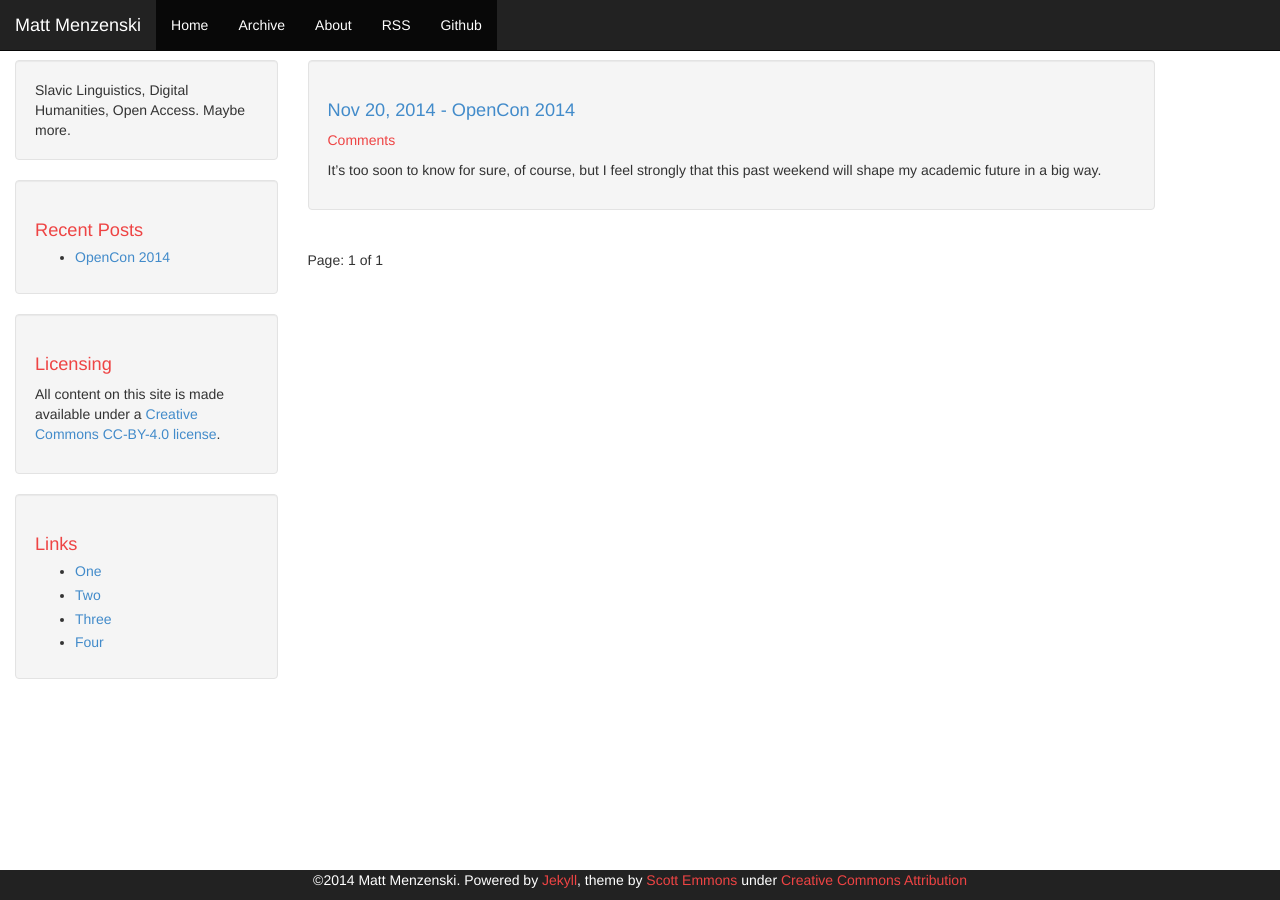
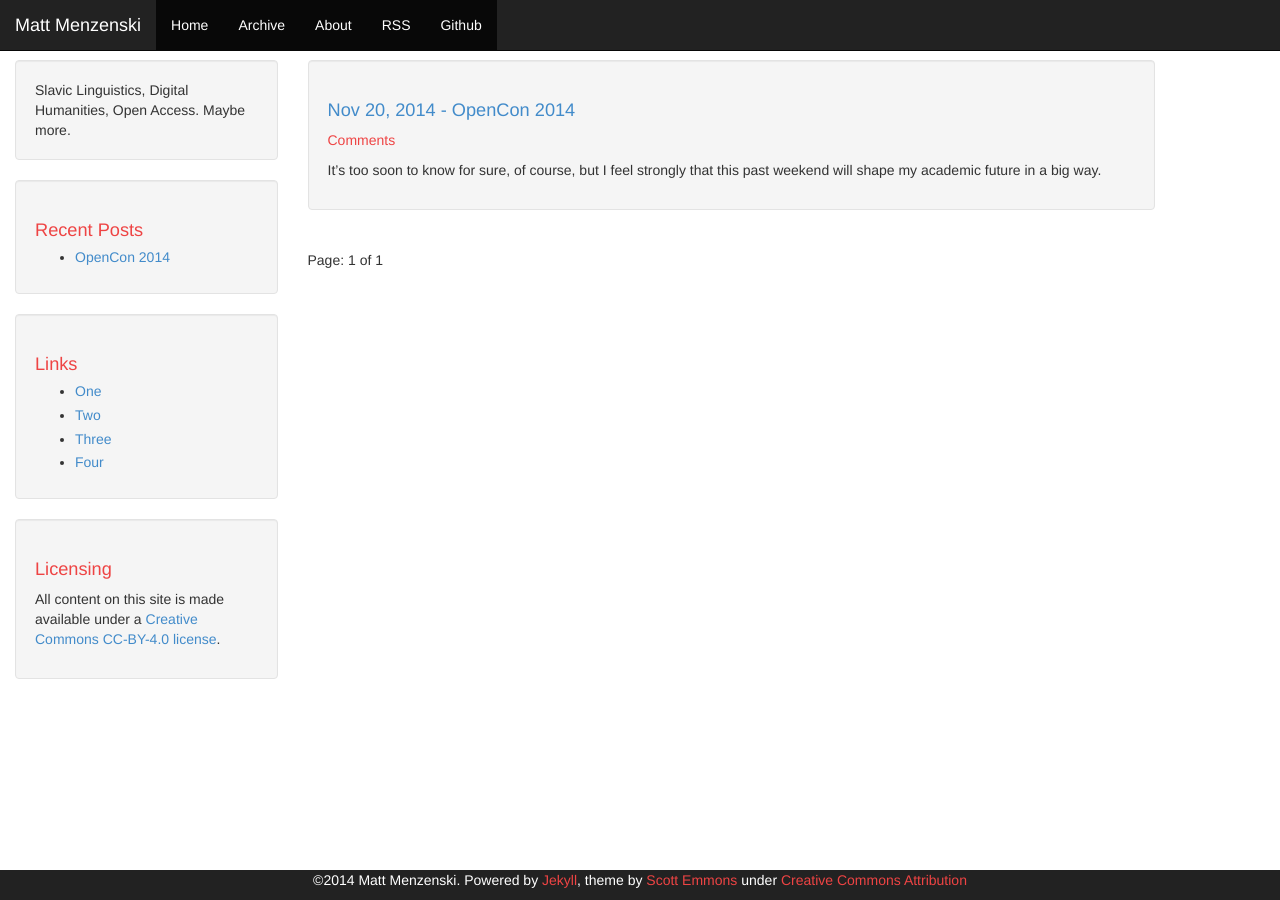
Before and after one commit to menzenski/menzenski.github.io, a Jekyll site: the page built from index.html, in a window 1280 px wide. Built offline with Jekyll 4.4.1, drawn with Linux system fonts in a browser that asks for light colours; Markdown is read by kramdown in place of the engine named in the settings; the list of posts is cut into pages by our own code; comment, search, counter and statistics services are not loaded.

Commit message:
moved licensing information again

```diff
--- a/_includes/sidebar.html
+++ b/_includes/sidebar.html
@@ -11,13 +11,14 @@
     </ul>
 </div>
 
+
+<div class="sidebar well">
+{% include links-list.html %}
+</div>
+
 <div class="sidebar well">
     <h1>Licensing</h1>
     <p>All content on this site is made available under a <a
     href="http://creativecommons.org/licenses/by/4.0/">Creative
     Commons CC-BY-4.0 license</a>.</p>
 </div>
-
-<div class="sidebar well">
-{% include links-list.html %}
-</div>
```
